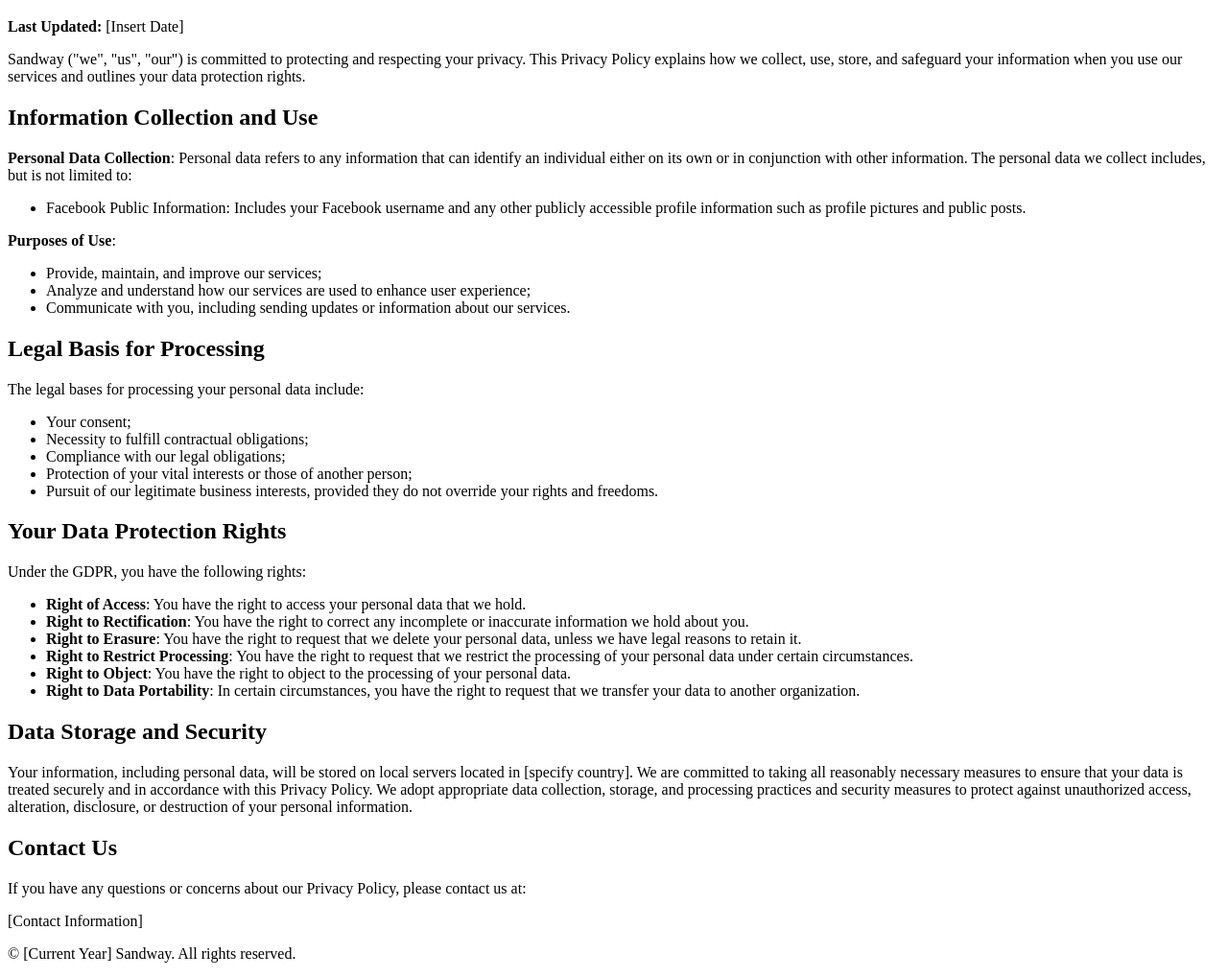
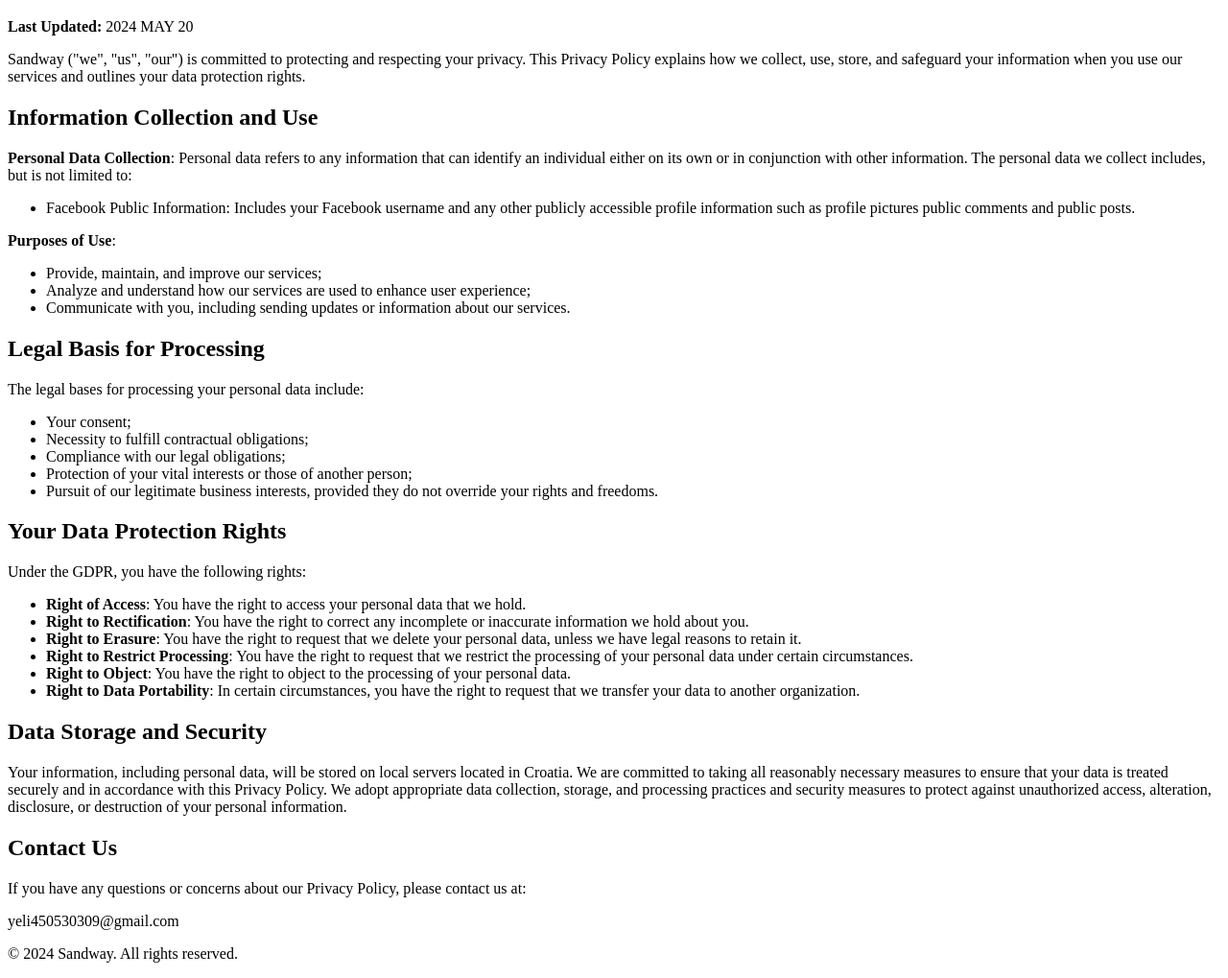
Before and after one commit to gong7788/Sandway-live-retriver-PrivacyPolicy, a plain HTML site: page index.html in a window 1280 px wide. Shown: the part 61-1080 px from the top of the page at 96% size. Drawn offline with Linux system fonts and the light colour scheme.

Commit message:
update policy

```diff
--- a/index.html
+++ b/index.html
@@ -10,14 +10,14 @@
         <h1>Privacy Policy</h1>
     </header>
     <section>
-        <p><strong>Last Updated:</strong> [Insert Date]</p>
+        <p><strong>Last Updated:</strong> 2024 MAY 20</p>
 
         <p>Sandway ("we", "us", "our") is committed to protecting and respecting your privacy. This Privacy Policy explains how we collect, use, store, and safeguard your information when you use our services and outlines your data protection rights.</p>
 
         <h2>Information Collection and Use</h2>
         <p><strong>Personal Data Collection</strong>: Personal data refers to any information that can identify an individual either on its own or in conjunction with other information. The personal data we collect includes, but is not limited to:</p>
         <ul>
-            <li>Facebook Public Information: Includes your Facebook username and any other publicly accessible profile information such as profile pictures and public posts.</li>
+            <li>Facebook Public Information: Includes your Facebook username and any other publicly accessible profile information such as profile pictures public comments and public posts.</li>
         </ul>
         <p><strong>Purposes of Use</strong>:</p>
         <ul>
@@ -48,14 +48,14 @@
         </ul>
 
         <h2>Data Storage and Security</h2>
-        <p>Your information, including personal data, will be stored on local servers located in [specify country]. We are committed to taking all reasonably necessary measures to ensure that your data is treated securely and in accordance with this Privacy Policy. We adopt appropriate data collection, storage, and processing practices and security measures to protect against unauthorized access, alteration, disclosure, or destruction of your personal information.</p>
+        <p>Your information, including personal data, will be stored on local servers located in Croatia. We are committed to taking all reasonably necessary measures to ensure that your data is treated securely and in accordance with this Privacy Policy. We adopt appropriate data collection, storage, and processing practices and security measures to protect against unauthorized access, alteration, disclosure, or destruction of your personal information.</p>
 
         <h2>Contact Us</h2>
         <p>If you have any questions or concerns about our Privacy Policy, please contact us at:</p>
-        <p>[Contact Information]</p>
+        <p>yeli450530309@gmail.com</p>
     </section>
     <footer>
-        <p>&copy; [Current Year] Sandway. All rights reserved.</p>
+        <p>&copy; 2024 Sandway. All rights reserved.</p>
     </footer>
 </body>
 </html>
```
